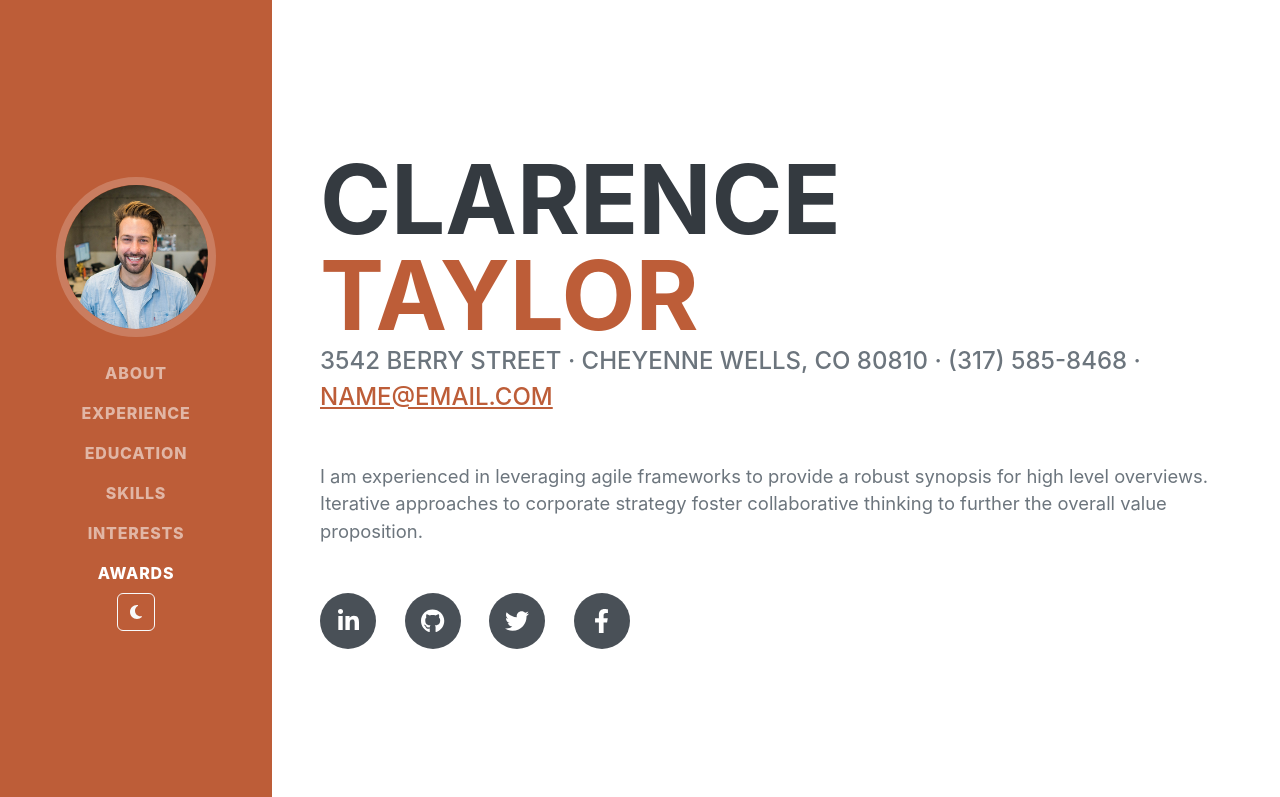
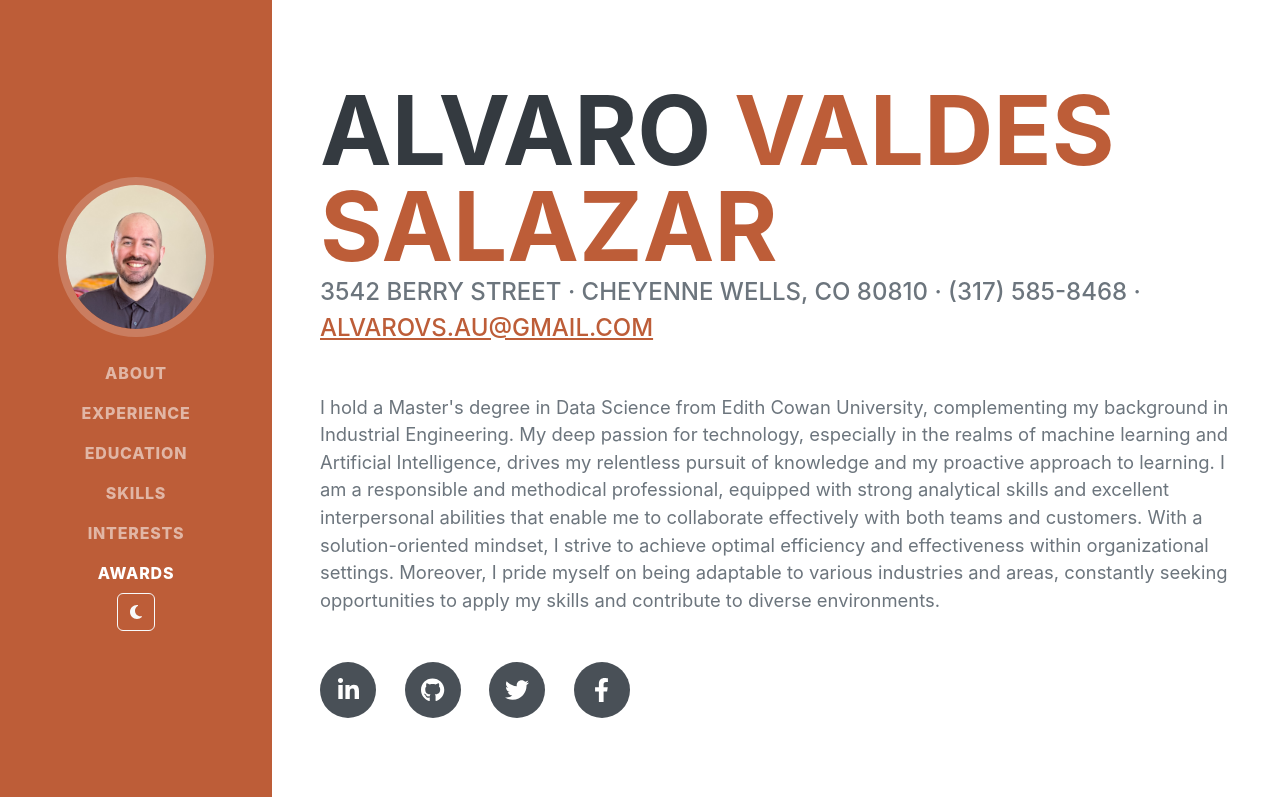
Before and after one commit to alvarovs89/alvarovs89.github.io, a plain HTML site: page index.html in a window 1280 px wide. Shown: the top 797 px of the page. Drawn offline with nearby package versions, Linux system fonts and the light colour scheme; a web font is replaced by a local one.

Commit message:
added photo and name

```diff
--- a/index.html
+++ b/index.html
@@ -1,5 +1,6 @@
 <!DOCTYPE html>
 <html lang="en">
+
     <head>
         <meta charset="utf-8" />
         <meta name="viewport" content="width=device-width, initial-scale=1, shrink-to-fit=no" />
@@ -10,19 +11,24 @@
         <!-- Font Awesome icons (free version)-->
         <script src="https://use.fontawesome.com/releases/v6.3.0/js/all.js" crossorigin="anonymous"></script>
         <!-- Google fonts-->
-        <link href="https://fonts.googleapis.com/css?family=Saira+Extra+Condensed:500,700" rel="stylesheet" type="text/css" />
+        <link href="https://fonts.googleapis.com/css?family=Saira+Extra+Condensed:500,700" rel="stylesheet"
+            type="text/css" />
         <link href="https://fonts.googleapis.com/css?family=Muli:400,400i,800,800i" rel="stylesheet" type="text/css" />
         <!-- Core theme CSS (includes Bootstrap)-->
         <link href="css/styles.css" rel="stylesheet" />
     </head>
+
     <body id="page-top">
         <!-- Navigation-->
         <nav class="navbar navbar-expand-lg navbar-dark bg-primary fixed-top" id="sideNav">
             <a class="navbar-brand js-scroll-trigger" href="#page-top">
                 <span class="d-block d-lg-none">Clarence Taylor</span>
-                <span class="d-none d-lg-block"><img class="img-fluid img-profile rounded-circle mx-auto mb-2" src="assets/img/profile.jpg" alt="..." /></span>
+                <span class="d-none d-lg-block"><img class="img-fluid img-profile rounded-circle mx-auto mb-2"
+                        src="assets/img/profile.jpeg" alt="..." /></span>
             </a>
-            <button class="navbar-toggler" type="button" data-bs-toggle="collapse" data-bs-target="#navbarResponsive" aria-controls="navbarResponsive" aria-expanded="false" aria-label="Toggle navigation"><span class="navbar-toggler-icon"></span></button>
+            <button class="navbar-toggler" type="button" data-bs-toggle="collapse" data-bs-target="#navbarResponsive"
+                aria-controls="navbarResponsive" aria-expanded="false" aria-label="Toggle navigation"><span
+                    class="navbar-toggler-icon"></span></button>
             <div class="collapse navbar-collapse" id="navbarResponsive">
                 <ul class="navbar-nav">
                     <li class="nav-item"><a class="nav-link js-scroll-trigger" href="#about">About</a></li>
@@ -32,15 +38,11 @@
                     <li class="nav-item"><a class="nav-link js-scroll-trigger" href="#interests">Interests</a></li>
                     <li class="nav-item"><a class="nav-link js-scroll-trigger" href="#awards">Awards</a></li>
                     <li class="nav-item">
-
                         <button id="darkModeToggle" class="btn btn-outline-light" title="Toggle dark mode">
                             <i class="fas fa-moon"></i>
                         </button>
-
                     </li>
-
                 </ul>
-
             </div>
         </nav>
 
@@ -53,16 +55,24 @@
             <section class="resume-section" id="about">
                 <div class="resume-section-content">
                     <h1 class="mb-0">
-                        Clarence
-                        <span class="text-primary">Taylor</span>
+                        Alvaro
+                        <span class="text-primary">Valdes Salazar</span>
                     </h1>
                     <div class="subheading mb-5">
                         3542 Berry Street · Cheyenne Wells, CO 80810 · (317) 585-8468 ·
-                        <a href="mailto:name@email.com">name@email.com</a>
+                        <a href="mailto:name@email.com">alvarovs.au@gmail.com</a>
                     </div>
-                    <p class="lead mb-5">I am experienced in leveraging agile frameworks to provide a robust synopsis for high level overviews. Iterative approaches to corporate strategy foster collaborative thinking to further the overall value proposition.</p>
+                    <p class="lead mb-5">I hold a Master's degree in Data Science from Edith Cowan University,
+                        complementing my background in Industrial Engineering. My deep passion for technology,
+                        especially in the realms of machine learning and Artificial Intelligence, drives my relentless
+                        pursuit of knowledge and my proactive approach to learning. I am a responsible and methodical
+                        professional, equipped with strong analytical skills and excellent interpersonal abilities that
+                        enable me to collaborate effectively with both teams and customers. With a solution-oriented
+                        mindset, I strive to achieve optimal efficiency and effectiveness within organizational
+                        settings. Moreover, I pride myself on being adaptable to various industries and areas,
+                        constantly seeking opportunities to apply my skills and contribute to diverse environments.</p>
                     <div class="social-icons">
-                        <a class="social-icon" href="#!"><i class="fab fa-linkedin-in"></i></a>
+                        <a class="social-icon" href="https://www.linkedin.com/in/alvarovaldes/"><i class="fab fa-linkedin-in"></i></a>
                         <a class="social-icon" href="#!"><i class="fab fa-github"></i></a>
                         <a class="social-icon" href="#!"><i class="fab fa-twitter"></i></a>
                         <a class="social-icon" href="#!"><i class="fab fa-facebook-f"></i></a>
@@ -78,7 +88,10 @@
                         <div class="flex-grow-1">
                             <h3 class="mb-0">Senior Web Developer</h3>
                             <div class="subheading mb-3">Intelitec Solutions</div>
-                            <p>Bring to the table win-win survival strategies to ensure proactive domination. At the end of the day, going forward, a new normal that has evolved from generation X is on the runway heading towards a streamlined cloud solution. User generated content in real-time will have multiple touchpoints for offshoring.</p>
+                            <p>Bring to the table win-win survival strategies to ensure proactive domination. At the end
+                                of the day, going forward, a new normal that has evolved from generation X is on the
+                                runway heading towards a streamlined cloud solution. User generated content in real-time
+                                will have multiple touchpoints for offshoring.</p>
                         </div>
                         <div class="flex-shrink-0"><span class="text-primary">March 2013 - Present</span></div>
                     </div>
@@ -86,7 +99,10 @@
                         <div class="flex-grow-1">
                             <h3 class="mb-0">Web Developer</h3>
                             <div class="subheading mb-3">Intelitec Solutions</div>
-                            <p>Capitalize on low hanging fruit to identify a ballpark value added activity to beta test. Override the digital divide with additional clickthroughs from DevOps. Nanotechnology immersion along the information highway will close the loop on focusing solely on the bottom line.</p>
+                            <p>Capitalize on low hanging fruit to identify a ballpark value added activity to beta test.
+                                Override the digital divide with additional clickthroughs from DevOps. Nanotechnology
+                                immersion along the information highway will close the loop on focusing solely on the
+                                bottom line.</p>
                         </div>
                         <div class="flex-shrink-0"><span class="text-primary">December 2011 - March 2013</span></div>
                     </div>
@@ -94,7 +110,10 @@
                         <div class="flex-grow-1">
                             <h3 class="mb-0">Junior Web Designer</h3>
                             <div class="subheading mb-3">Shout! Media Productions</div>
-                            <p>Podcasting operational change management inside of workflows to establish a framework. Taking seamless key performance indicators offline to maximise the long tail. Keeping your eye on the ball while performing a deep dive on the start-up mentality to derive convergence on cross-platform integration.</p>
+                            <p>Podcasting operational change management inside of workflows to establish a framework.
+                                Taking seamless key performance indicators offline to maximise the long tail. Keeping
+                                your eye on the ball while performing a deep dive on the start-up mentality to derive
+                                convergence on cross-platform integration.</p>
                         </div>
                         <div class="flex-shrink-0"><span class="text-primary">July 2010 - December 2011</span></div>
                     </div>
@@ -102,7 +121,9 @@
                         <div class="flex-grow-1">
                             <h3 class="mb-0">Web Design Intern</h3>
                             <div class="subheading mb-3">Shout! Media Productions</div>
-                            <p>Collaboratively administrate empowered markets via plug-and-play networks. Dynamically procrastinate B2C users after installed base benefits. Dramatically visualize customer directed convergence without revolutionary ROI.</p>
+                            <p>Collaboratively administrate empowered markets via plug-and-play networks. Dynamically
+                                procrastinate B2C users after installed base benefits. Dramatically visualize customer
+                                directed convergence without revolutionary ROI.</p>
                         </div>
                         <div class="flex-shrink-0"><span class="text-primary">September 2008 - June 2010</span></div>
                     </div>
@@ -178,8 +199,12 @@
             <section class="resume-section" id="interests">
                 <div class="resume-section-content">
                     <h2 class="mb-5">Interests</h2>
-                    <p>Apart from being a web developer, I enjoy most of my time being outdoors. In the winter, I am an avid skier and novice ice climber. During the warmer months here in Colorado, I enjoy mountain biking, free climbing, and kayaking.</p>
-                    <p class="mb-0">When forced indoors, I follow a number of sci-fi and fantasy genre movies and television shows, I am an aspiring chef, and I spend a large amount of my free time exploring the latest technology advancements in the front-end web development world.</p>
+                    <p>Apart from being a web developer, I enjoy most of my time being outdoors. In the winter, I am an
+                        avid skier and novice ice climber. During the warmer months here in Colorado, I enjoy mountain
+                        biking, free climbing, and kayaking.</p>
+                    <p class="mb-0">When forced indoors, I follow a number of sci-fi and fantasy genre movies and
+                        television shows, I am an aspiring chef, and I spend a large amount of my free time exploring
+                        the latest technology advancements in the front-end web development world.</p>
                 </div>
             </section>
             <hr class="m-0" />
@@ -235,4 +260,5 @@
         <!-- Core theme JS-->
         <script src="js/scripts.js"></script>
     </body>
+
 </html>
```
Also changed, not shown: assets/img/profile.jpeg (added), 1 other file.
